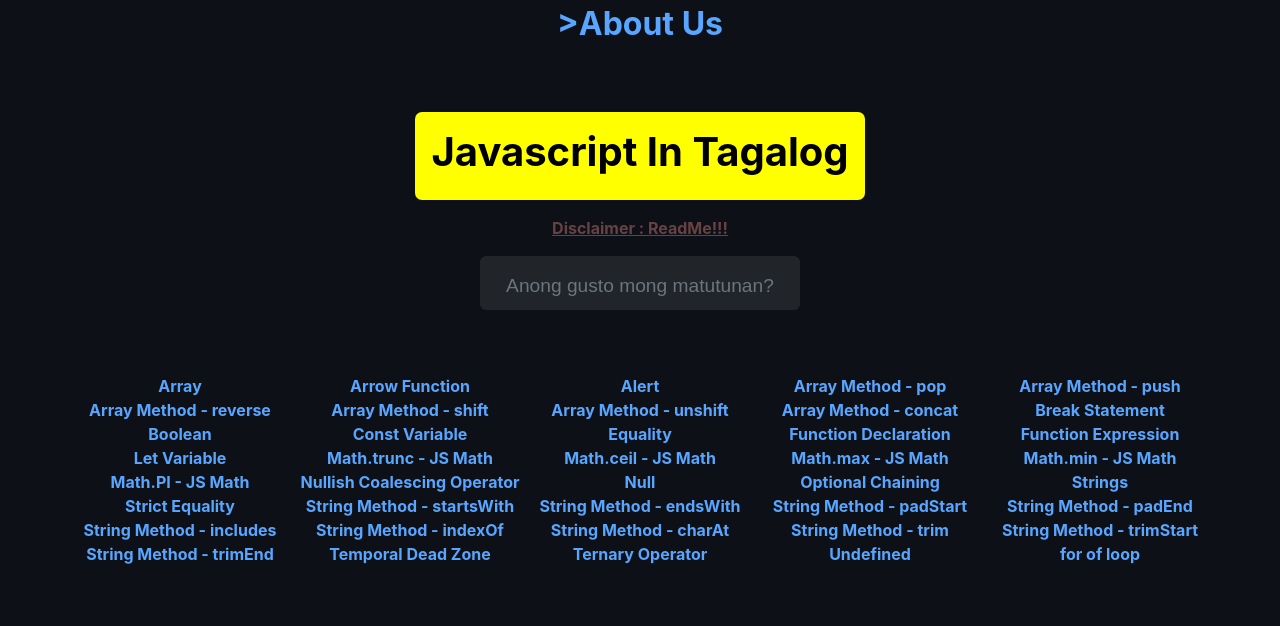
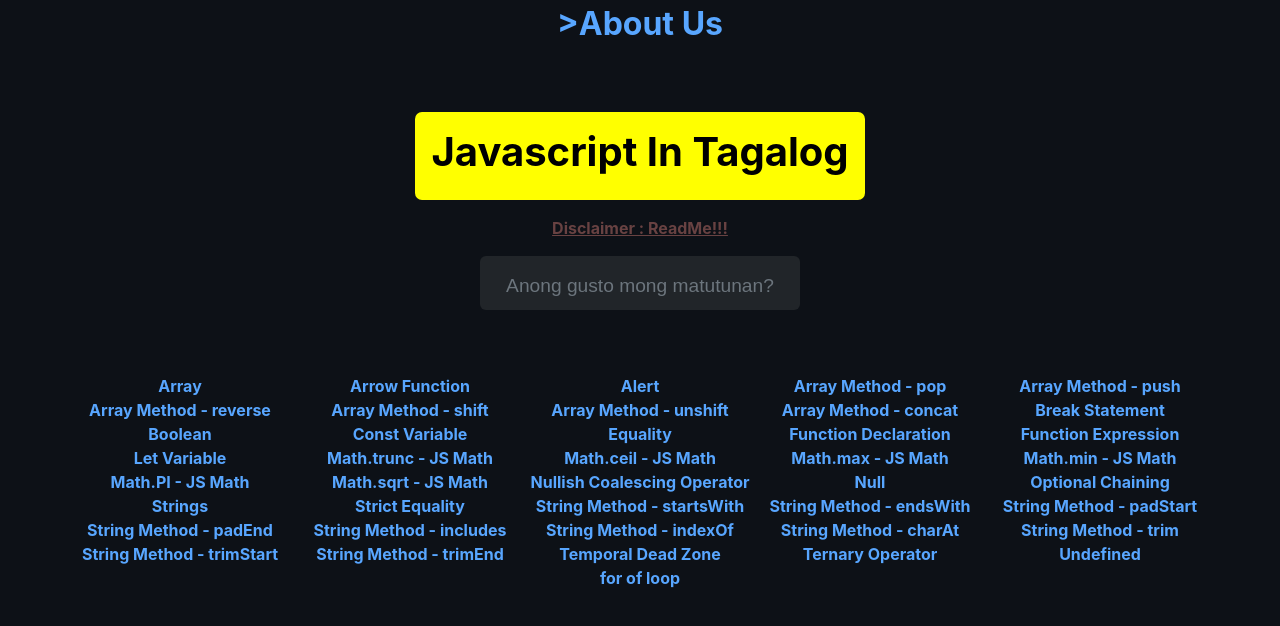
Before and after one commit to mmvergara/Javascript-Methods-In-Tagalog, a React (Create React App) app: page / in a window 1280 px wide. Shown: the top 626 px of the page. Built offline with nearby package versions, Linux system fonts and the light colour scheme.

Commit message:
added math.sqrt blog

```diff
--- a/src/Links-JS.js
+++ b/src/Links-JS.js
@@ -239,5 +239,11 @@ const Links = [
         link:"https://dev.to/mmvergara/javascript-tagalog-mathpi-13gc",
         author:"MMVergara",
     },
+    {
+        id:"sqrt-math-1",
+        topic:"Math.sqrt - JS Math",
+        link:"https://dev.to/mmvergara/javascript-tagalog-mathsqrt-59mk",
+        author:"MMVergara",
+    },
 ]
 export default Links;
```
Also changed, not shown: 1 other file (tests, documents, lock files or other folders).
